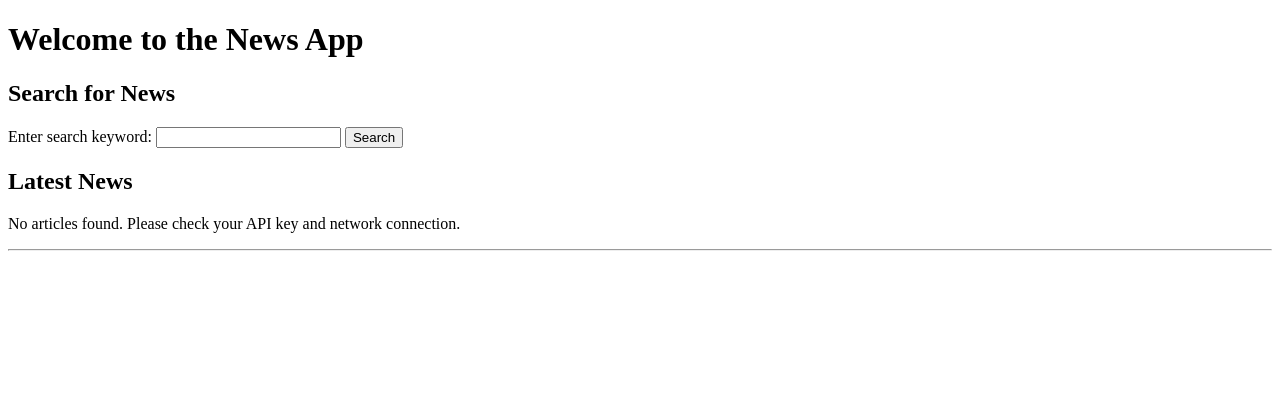
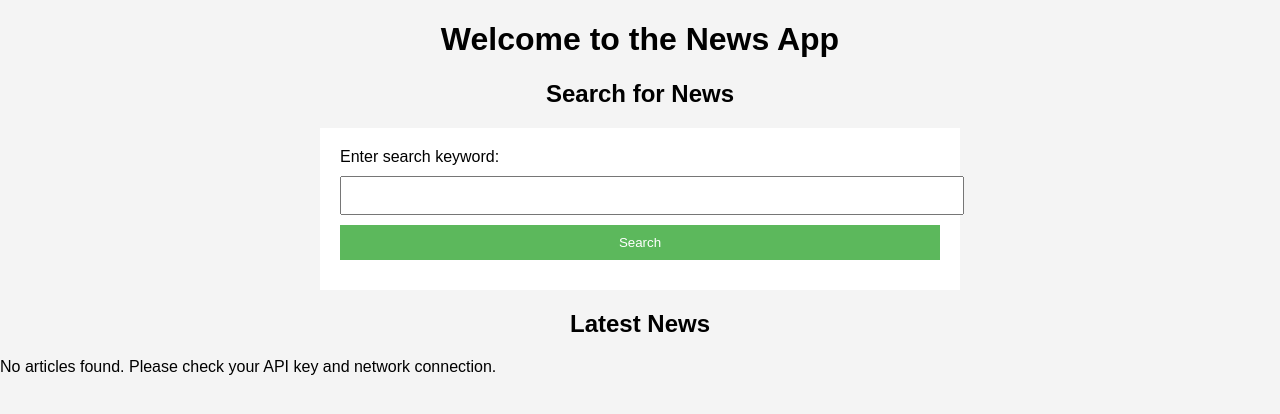
Before and after one commit to kolumbino/RDI-Student-Assistant-Preliminary-Task, a Flask app: page / in a window 1280 px wide. Shown: the top 414 px of the page. Run offline with Flask 3, Linux system fonts and the light colour scheme; data that the repository does not hold is empty.

Commit message:
Update index.html

```diff
--- a/templates/index.html
+++ b/templates/index.html
@@ -4,6 +4,60 @@
     <meta charset="UTF-8" />
     <meta name="viewport" content="width=device-width, initial-scale=1.0" />
     <title>News App - Home</title>
+    <style>
+      body {
+        font-family: "Arial", sans-serif;
+        margin: 0;
+        padding: 0;
+        background-color: #f4f4f4;
+      }
+      h1,
+      h2 {
+        text-align: center;
+      }
+      form {
+        max-width: 600px;
+        margin: 20px auto;
+        padding: 20px;
+        background: white;
+      }
+      ul {
+        list-style-type: none;
+        padding: 0;
+      }
+      li {
+        background: white;
+        padding: 20px;
+        margin-bottom: 10px;
+      }
+      a {
+        color: #333;
+        text-decoration: none;
+      }
+      a:hover {
+        text-decoration: underline;
+      }
+      label,
+      input,
+      button {
+        display: block;
+        width: 100%;
+        margin-bottom: 10px;
+      }
+      input,
+      button {
+        padding: 10px;
+      }
+      button {
+        background-color: #5cb85c;
+        color: white;
+        border: none;
+        cursor: pointer;
+      }
+      button:hover {
+        background-color: #4cae4c;
+      }
+    </style>
   </head>
   <body>
     <h1>Welcome to the News App</h1>
@@ -12,6 +66,7 @@
       <label for="query">Enter search keyword:</label>
       <input type="text" id="query" name="query" required />
       <button type="submit">Search</button>
+    </form>
     <h2>Latest News</h2>
     {% if articles %}
     <ul>
@@ -24,11 +79,7 @@
       {% endfor %}
     </ul>
     {% else %}
-      <p>
-        No articles found. Please check your API key and network connection.
-      </p>
+    <p>No articles found. Please check your API key and network connection.</p>
     {% endif %}
-      <hr />
-    </form>
   </body>
 </html>
```
Lines whose indentation alone changed are shown as unchanged.
